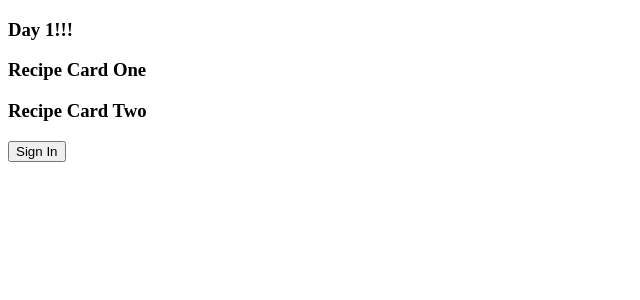
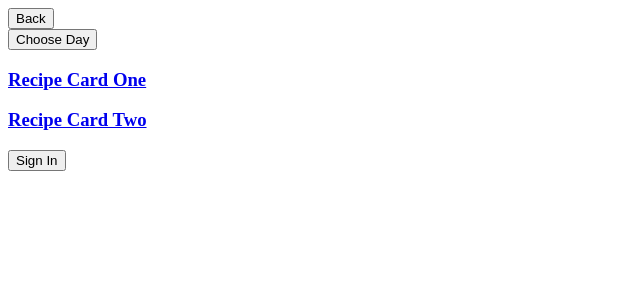
Before and after one commit to aaronxie0000/choice-free-cooking-app, a React (Create React App) app: page /recipes in a window 1280 px wide. Shown: the top 300 px of the page, without its empty margins (0-640 px from the left). Built offline with nearby package versions, Linux system fonts and the light colour scheme; no server answers; the database is empty.

Commit message:
router set up complete

```diff
--- a/src/App.js
+++ b/src/App.js
@@ -1,6 +1,8 @@
 
 import Landing from './components/pageOne/Landing.js';
-import ChooseRecipe from './components/pageTwo/ChooseRecipe.js'
+import ChooseRecipe from './components/pageTwo/ChooseRecipe.js';
+import RecipeOne from './components/pageThree/RecipeOne.js';
+import RecipeTwo from './components/pageThree/RecipeTwo.js';
 import {BrowserRouter as Router, Switch, Route} from 'react-router-dom';
 
 
@@ -11,6 +13,8 @@ function App() {
         <Switch>
           <Route path='/' exact component={Landing}></Route>
           <Route path='/recipes' exact component={ChooseRecipe}></Route>
+          <Route path='/recipes/one' exact component={RecipeOne}></Route>
+          <Route path='/recipes/two' exact component={RecipeTwo}></Route>
         </Switch>
       </Router>
     </div>
--- a/src/components/SignIn.js
+++ b/src/components/SignIn.js
@@ -6,7 +6,7 @@ function SignIn(){
 
     function showSignIn(){
         console.log(logInPage.current.className )
-        logInPage.current.className = 'shown';
+        logInPage.current.className = 'shownSignIn';
         console.log(logInPage.current.className)
     }
 
@@ -14,7 +14,7 @@ function SignIn(){
         <div>
             {/* instead of using react router, this component can be imported into multiple page, sign in button can be absoulte positioned, and when click, the other hidden elements of the sign in page are show  */}
             <button onClick={showSignIn}>Sign In</button>
-            <div ref={logInPage} className="hidden">
+            <div ref={logInPage} className="hiddenSignIn">
                 {/* here will do an translucent overlay of elements below and show the login card */}
             </div>
         </div>
--- /dev/null
+++ b/src/components/pageThree/RecipeOne.js
@@ -0,0 +1,15 @@
+import React from 'react';
+import { Link } from 'react-router-dom';
+
+
+function RecipeOne(){
+
+    return(
+        <div>
+            <Link to='/recipes'> <button>Back</button> </Link>
+            <h3>This is recipe One</h3>
+        </div>
+    )
+}
+
+export default RecipeOne;
--- /dev/null
+++ b/src/components/pageThree/RecipeTwo.js
@@ -0,0 +1,14 @@
+import React from 'react';
+import { Link } from 'react-router-dom';
+
+
+function RecipeTwo(){
+    return(
+        <div>
+            <Link to='/recipes'> <button>Back</button> </Link>
+            <h3>This is recipe Two</h3>
+        </div>
+    )
+}
+
+export default RecipeTwo;
--- a/src/components/pageTwo/ChooseDay.js
+++ /dev/null
@@ -1,10 +0,0 @@
-import React from 'react';
-
-function ChooseDay(){
-
-    return(
-        <h3>Day 1!!!</h3>
-    )
-}
-
-export default ChooseDay;
--- a/src/components/pageTwo/ChooseRecipe.js
+++ b/src/components/pageTwo/ChooseRecipe.js
@@ -1,25 +1,33 @@
 import React, { useEffect } from 'react';
 import SignIn from '../SignIn.js';
-import ChooseDay from './ChooseDay.js';
-import {BrowserRouter as Switch, Route} from 'react-router-dom';
+import ChooseDay from './changeDay.js';
 import RecipeCardOne from './RecipeCardOne.js'
 import RecipeCardTwo from './RecipeCardTwo.js'
+import firebase from '../../firebase.js'
+
+import { Link } from 'react-router-dom';
 
 
 function ChooseRecipe(){
 
+    const ref =firebase.firestore().collection('recipeDetail');
+
     useEffect(()=>{
-        console.log('Choose Recipe Day')
-    },[])
+        ref.onSnapshot((querySnapshot)=>{
+            querySnapshot.forEach((doc) =>{
+                console.log(doc.data())
+            })
+        })
+    });
+
 
     return(
         <div>
+            <Link to='/'><button>Back</button></Link>
             <ChooseDay></ChooseDay>
             {/* these will all become components */}
-            <Switch>
-                <Route Link='/recipes/choiceone' exact component={RecipeCardOne} ></Route>
-                <Route Link='/recipes/choicetwo' exact component={RecipeCardTwo} ></Route>
-            </Switch>
+            <Link to='/recipes/one'> <RecipeCardOne></RecipeCardOne> </Link>
+            <Link to='/recipes/two'> <RecipeCardTwo></RecipeCardTwo> </Link>
             <SignIn></SignIn>
         </div>
 
--- a/src/components/pageTwo/RecipeCardOne.js
+++ b/src/components/pageTwo/RecipeCardOne.js
@@ -1,18 +1,7 @@
-import React, { useEffect } from 'react';
-import firebase from '../../firebase.js'
+import React from 'react';
 
 
 function RecipeCardOne(){
-
-    const ref =firebase.firestore().collection('recipeDetail');
-
-    useEffect(()=>{
-        ref.onSnapshot((querySnapshot)=>{
-            querySnapshot.forEach((doc) =>{
-                console.log(doc.data())
-            })
-        })
-    },[]);
 
     return(
         <h3>Recipe Card One</h3>
--- /dev/null
+++ b/src/components/pageTwo/changeDay.js
@@ -0,0 +1,26 @@
+import React, {useRef} from 'react';
+
+function ChooseDay(){
+
+    const chooseDay = useRef();
+
+    function showChooseDay(){
+        console.log(chooseDay.current.className);
+        chooseDay.current.className = 'showChooseDay';
+        console.log(chooseDay.current.className);
+
+    }
+
+    return(
+        <div>
+            {/* These will use absoulte positioning, similar method as the sign in page */}
+            <div ref={chooseDay} className="hiddenChooseDay">
+                <button onClick={showChooseDay}>Choose Day</button>
+                {/* here will have a back button that will again hide the choose day */}
+            </div>
+        </div>
+
+    )
+}
+
+export default ChooseDay;
```
Also changed, not shown: 1 other file (tests, documents, lock files or other folders).
